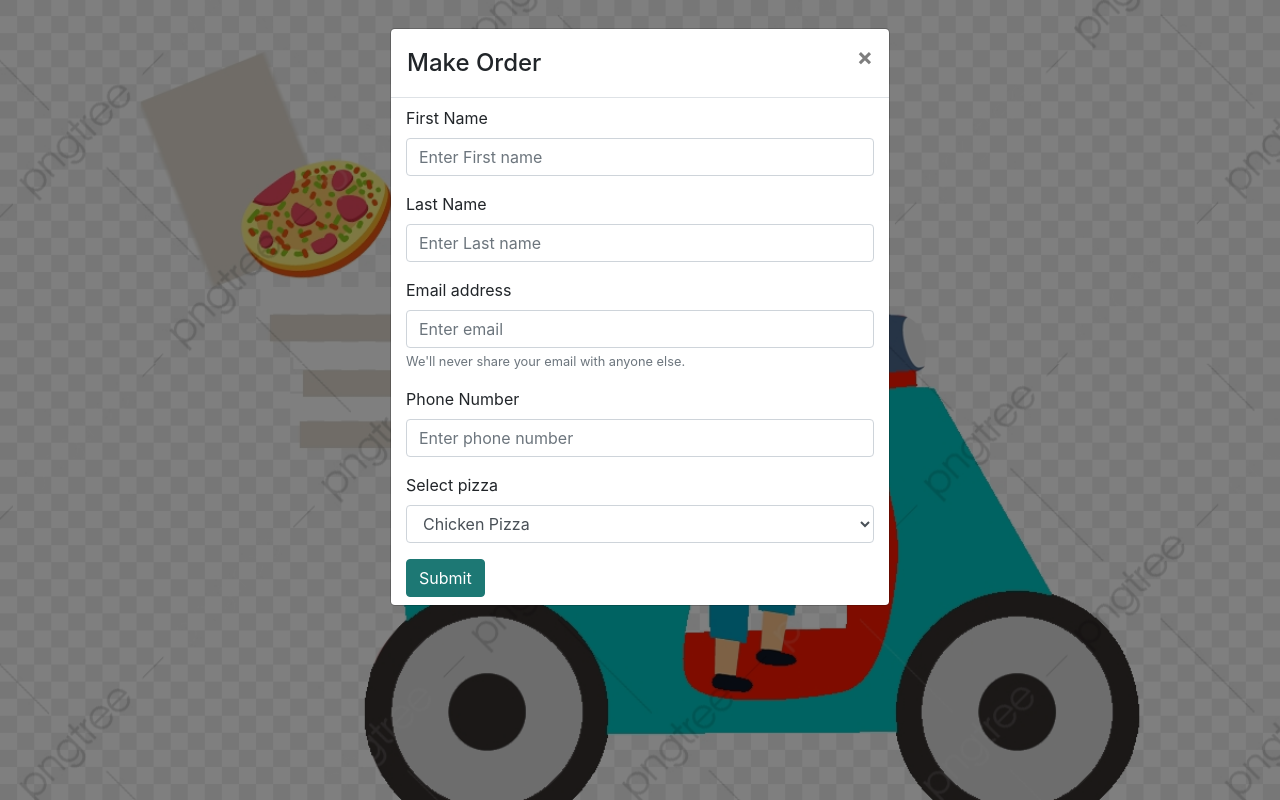
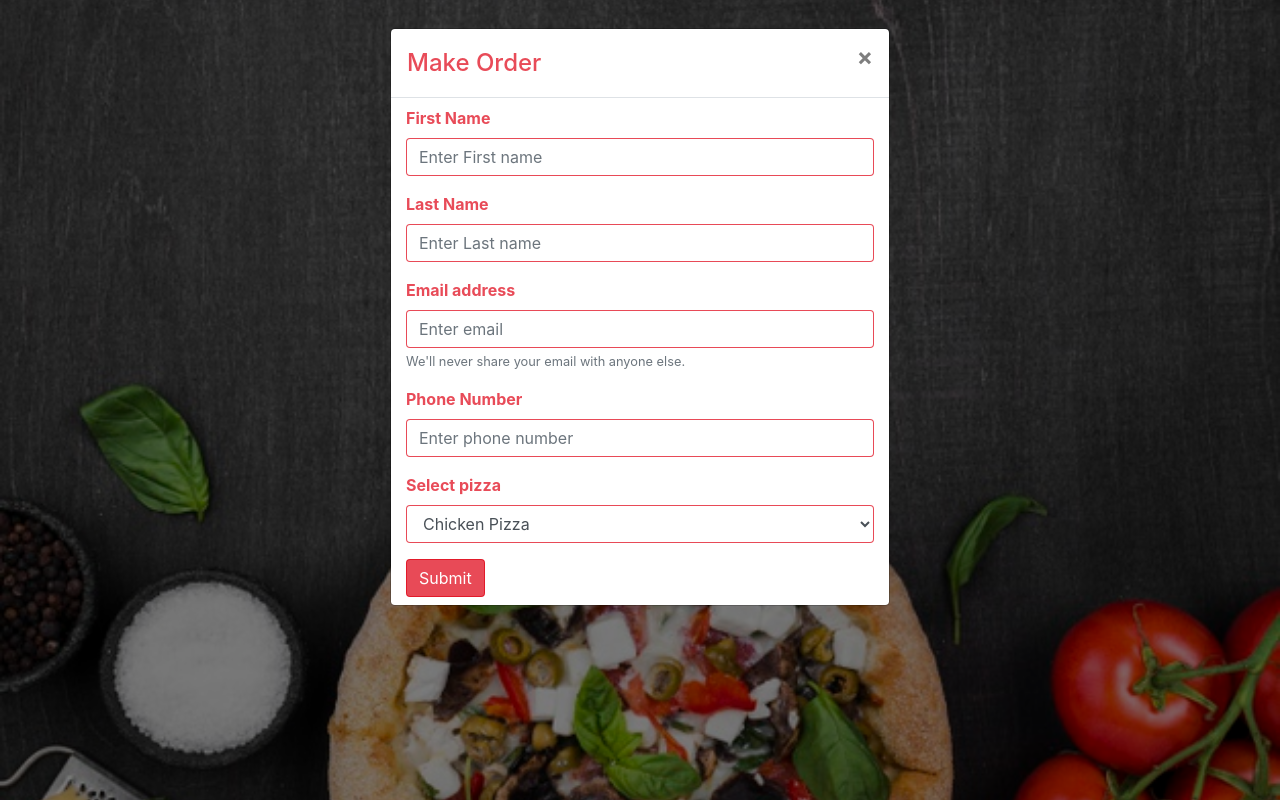
Before and after one commit to Venkii6/ordersList, a React (Create React App) app: page / in a window 1280 px wide. Both pictures are taken after a click on the button "Make Order". Built offline with nearby package versions, Linux system fonts and the light colour scheme.

Commit message:
cosmetic UI  changes

```diff
--- a/src/App.js
+++ b/src/App.js
@@ -1,5 +1,5 @@
 import React from 'react'
-import Home from './Components/Home'
+import Home from './Components/Home/Home'
 import {Provider } from 'react-redux'
 import store from './Redux/Store'
 
--- a/src/Home.css
+++ b/src/Components/Home/Home.css
@@ -6,8 +6,9 @@
   place-items: center;
   justify-content: center;
 
-  background-image: url('./Assets/pizza.jpg');
+   background-image: url('./pizza_pic.jpg');
   background-size: cover;
   background-position: center;
+  background-repeat: no-repeat;
 
 }
--- a/src/Components/Home.jsx
+++ b/src/Components/Home/Home.jsx
@@ -1,9 +1,8 @@
 import React, { useState } from 'react';
 import { Button, Modal } from 'react-bootstrap';
-import MakeOrder from './MakeOrder'
-import OrdersList from './OrdersList'
-import '../Home.css'
-
+import MakeOrder from '../MakeOrder'
+import OrdersList from '../OrdersList'
+import './Home.css'
 
 const Home = () => {
     const [showMakeOrder, setShowMakeOrder] = useState(false);
@@ -25,14 +24,14 @@
 
             <Modal show={showMakeOrder} onHide={handleCloseMakeOrder}>
                 <Modal.Header closeButton>
-                    <Modal.Title>Make Order</Modal.Title>
+                    <Modal.Title className="text-primary">Make Order</Modal.Title>
                 </Modal.Header>
                 <MakeOrder handleCloseMakeOrder={handleCloseMakeOrder}/>
             </Modal>
 
             <Modal show={showList} onHide={handleCloseList}>
                 <Modal.Header closeButton>
-                    <Modal.Title>Orders List</Modal.Title>
+                    <Modal.Title className="text-primary">Orders List</Modal.Title>
                 </Modal.Header>
                 <OrdersList />
             </Modal>
--- a/src/Components/MakeOrder.jsx
+++ b/src/Components/MakeOrder.jsx
@@ -63,28 +63,33 @@
             <div>
                 <Col className="my-2">
                     <Form>
-                        <Form.Group>
-                            <Form.Label>First Name</Form.Label>
-                            <Form.Control placeholder="Enter First name" onChange={this.handleOnchange} name="firstName" />
+                        <Form.Group >
+                            <Form.Label className="text-primary font-weight-bold" >First Name</Form.Label>
+                            <Form.Control placeholder="Enter First name" onChange={this.handleOnchange}
+                            name="firstName" className="border-primary" />
                         </Form.Group>
                         <Form.Group>
-                            <Form.Label>Last Name</Form.Label>
-                            <Form.Control placeholder="Enter Last name"  onChange={this.handleOnchange} name="lastName"/>
+                            <Form.Label className="text-primary font-weight-bold">Last Name</Form.Label>
+                            <Form.Control placeholder="Enter Last name"  onChange={this.handleOnchange}
+                            name="lastName" className="border-primary"/>
                         </Form.Group>
                         <Form.Group>
-                            <Form.Label>Email address</Form.Label>
-                            <Form.Control type="email" placeholder="Enter email"  onChange={this.handleOnchange} name="email" />
+                            <Form.Label className="text-primary font-weight-bold">Email address</Form.Label>
+                            <Form.Control type="email" placeholder="Enter email"  onChange={this.handleOnchange}
+                            name="email" className="border-primary"/>
                             <Form.Text className="text-muted">
                                 We'll never share your email with anyone else.
                                 </Form.Text>
                         </Form.Group>
                         <Form.Group>
-                            <Form.Label>Phone Number</Form.Label>
-                            <Form.Control placeholder="Enter phone number" onChange={this.handleOnchange} name="phoneNumber" />
+                            <Form.Label className="text-primary font-weight-bold">Phone Number</Form.Label>
+                            <Form.Control placeholder="Enter phone number" onChange={this.handleOnchange}
+                            name="phoneNumber" className="border-primary" />
                         </Form.Group>
                         <Form.Group>
-                            <Form.Label>Select pizza</Form.Label>
-                            <Form.Control as="select" defaultValue={pizzaOptions[0]} onChange={this.handleOnchange} name="pizzaType" >
+                            <Form.Label className="text-primary font-weight-bold">Select pizza</Form.Label>
+                            <Form.Control as="select" defaultValue={pizzaOptions[0]} onChange={this.handleOnchange}
+                            name="pizzaType"  className="border-primary">
                                 {this.renderOptions(pizzaOptions)}
                             </Form.Control>
                         </Form.Group>
--- a/src/Components/OrdersList.jsx
+++ b/src/Components/OrdersList.jsx
@@ -9,7 +9,7 @@
         return orderList.map((data,index) => {
             return (
                 <Card key={index}>
-                    <Accordion.Toggle as={Card.Header} eventKey={index.toString()}>
+                    <Accordion.Toggle as={Card.Header} eventKey={index.toString()} className="text-primary font-weight-bold">
                         {data.firstName} {data.lastName}
                     </Accordion.Toggle>
                     <Accordion.Collapse eventKey={index.toString()}>
--- a/src/Theme/custom.scss
+++ b/src/Theme/custom.scss
@@ -1,5 +1,5 @@
 $theme-colors: (
-  'primary': #1d7874
+  'primary': #e0091bbb
 );
 
  @import '~bootstrap/scss/bootstrap.scss';
```
Also changed, not shown: src/Assets/pizza.jpg (deleted), src/Components/Home/pizza_pic.jpg (added).
